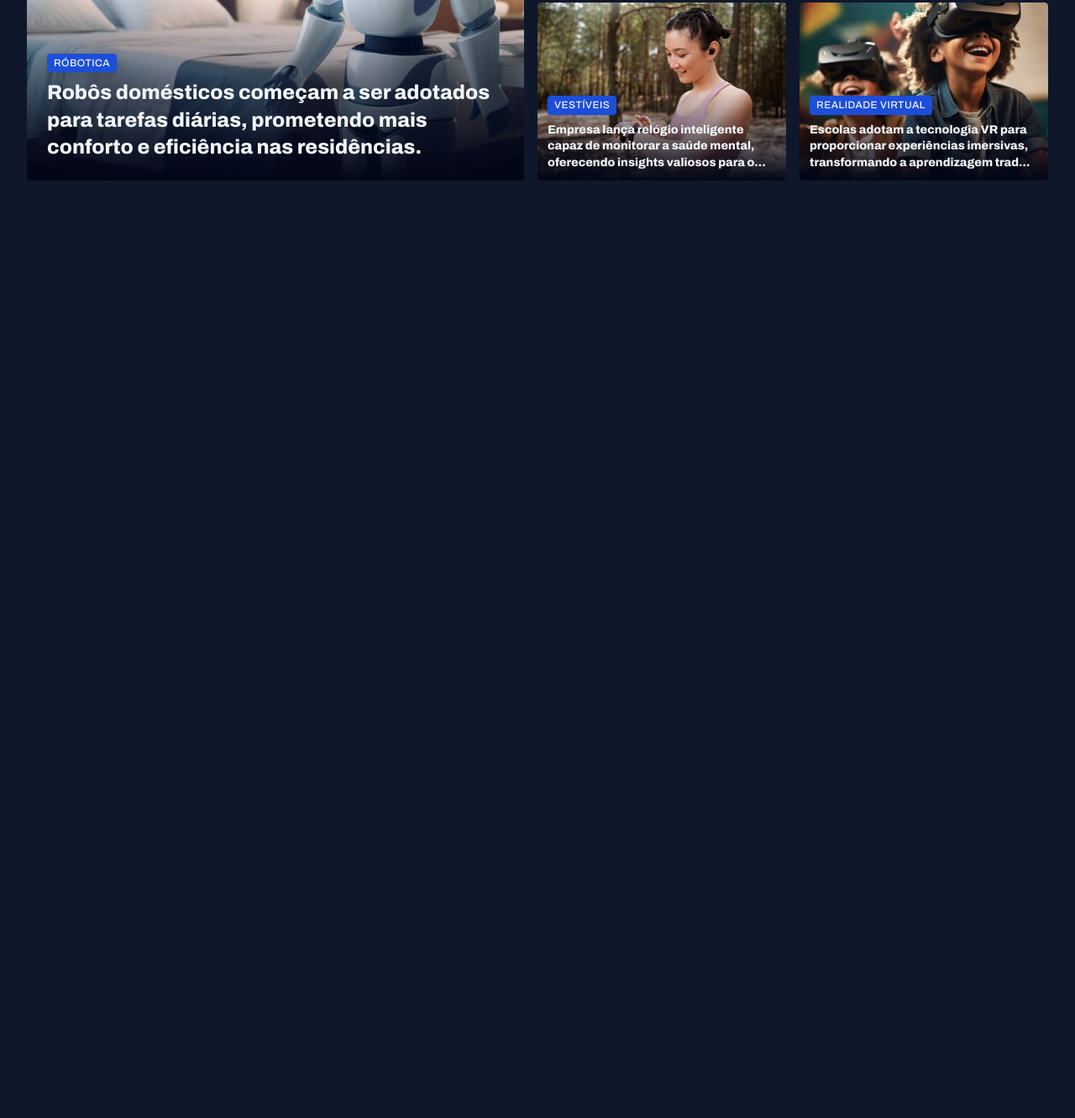
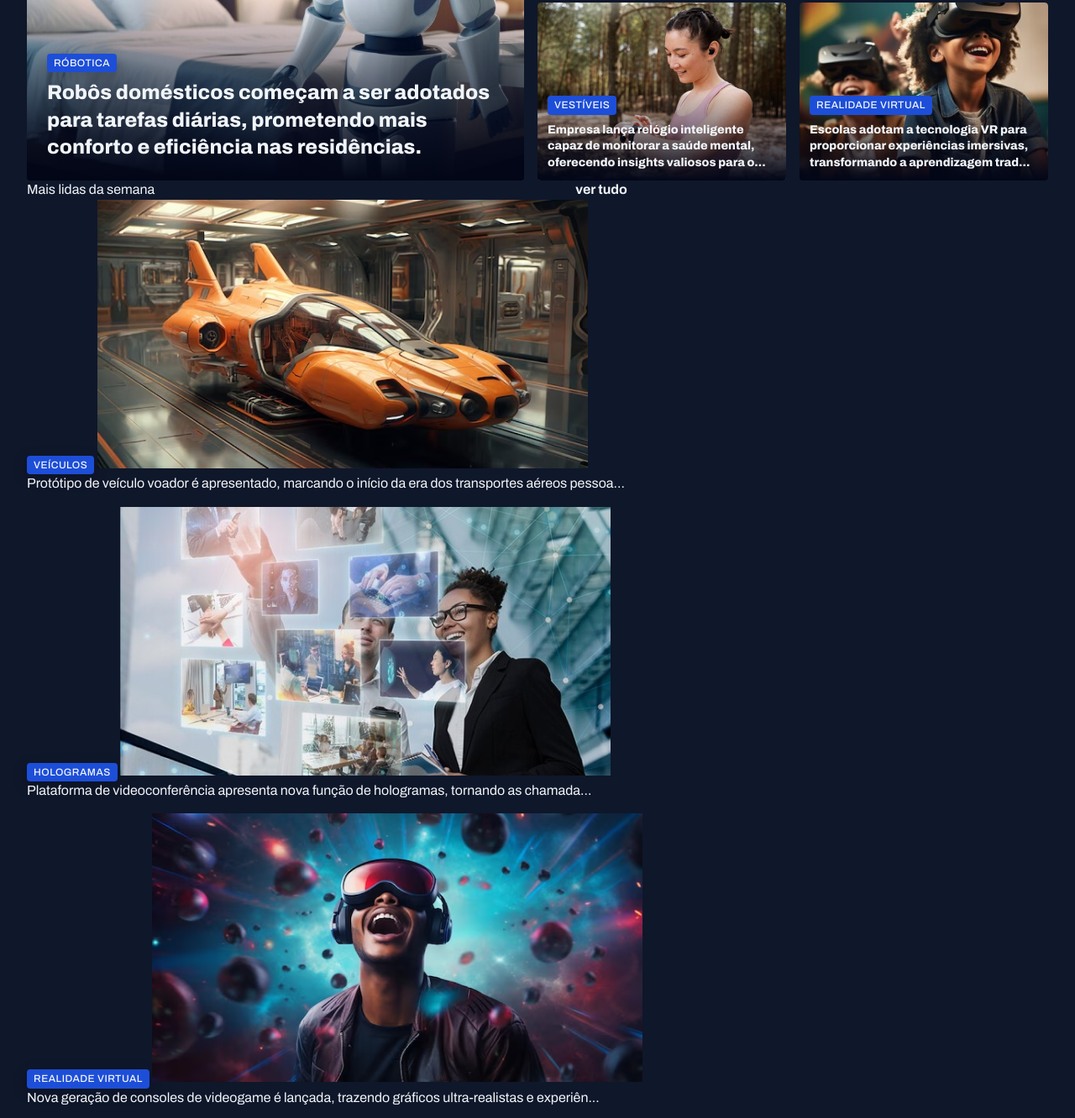
Before and after one commit to guilhermecrf/04-portal-de-noticias, a plain HTML site: page index.html in a window 1280 px wide. Shown: the part 389-1721 px from the top of the page at 84% size. Before the commit the page ends 800 px from the top, so only its background shows below. Drawn offline with Linux system fonts and the light colour scheme.

Commit message:
structuring the section most read of the week

```diff
--- a/index.html
+++ b/index.html
@@ -134,6 +134,66 @@
         </figure>
       </div>
     </section>
+
+    <section id="weekly">
+      <header class="grid grid-flow-col">
+        <h3>Mais lidas da semana</h3>
+        <a href="#" class="grid grid-flow-col">
+          <strong>ver tudo</strong>
+          <span></span>
+        </a>
+      </header>
+
+      <div class="grid gap-16">
+        <figure>
+          <span class="content-tag">veículos</span>
+          <img
+          src="assets/images/Image 06.png"
+          alt="..."
+          />
+          <p>
+            Protótipo de veículo voador é apresentado, marcando o
+            início da era dos transportes aéreos pessoa...
+          </p>
+        </figure>
+
+        <figure>
+          <span class="content-tag">hologramas</span>
+          <img
+          src="assets/images/Image 07.png"
+          alt="..."
+          />
+          <p>
+            Plataforma de videoconferência apresenta nova função
+            de hologramas, tornando as chamada...
+          </p>
+        </figure>
+
+        <figure>
+          <span class="content-tag">realidade virtual</span>
+          <img
+          src="assets/images/Image 08.png"
+          alt="..."
+          />
+          <p>
+            Nova geração de consoles de videogame é lançada, trazendo
+            gráficos ultra-realistas e experiên...
+          </p>
+        </figure>
+
+        <figure>
+          <span class="content-tag">internet</span>
+          <img
+          src="assets/images/Image 09.png"
+          alt="..."
+          />
+          <p>
+            Projeto busca oferecer internet de alta velocidade em
+            áreas remotas através de satélites.
+          </p>
+        </figure>
+      </div>
+    </section>
   </main>
 </body>
 </html>
```
